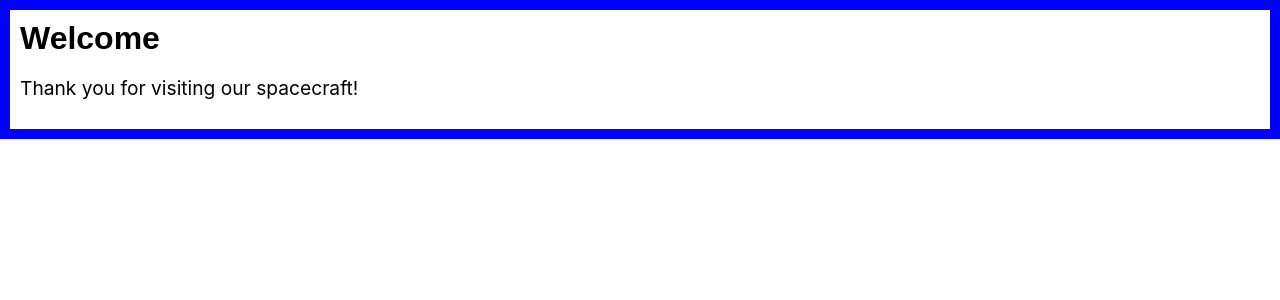
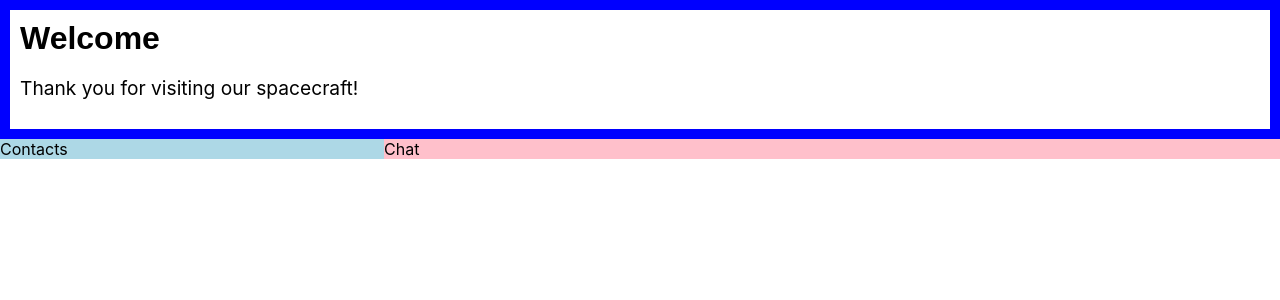
Before and after one commit to nicolasdupouy/codeTest_JavaScript, a React (Create React App) app in the folder React/my-app/: page / in a window 1280 px wide. Shown: the top 300 px of the page. Built offline with nearby package versions, Linux system fonts and the light colour scheme.

Commit message:
Test Composition vs Inheritance (Containment: Split childrens)

```diff
--- a/React/my-app/src/index.css
+++ b/React/my-app/src/index.css
@@ -43,3 +43,42 @@
 .Dialog-message {
   font-size: larger;
 }
+
+html,
+body,
+#root {
+  width: 100%;
+  height: 100%;
+}
+
+.SplitPane {
+  width: 100%;
+  height: 100%;
+}
+
+.SplitPane-left {
+  float: left;
+  width: 30%;
+  height: 100%;
+  background: lightblue;
+}
+
+.SplitPane-right {
+  float: left;
+  width: 70%;
+  height: 100%;
+  background: pink;
+}
+/*
+.Contacts {
+  width: 100%;
+  height: 100%;
+  background: lightblue;
+}
+
+.Chat {
+  width: 100%;
+  height: 100%;
+  background: pink;
+}
+*/
--- a/React/my-app/src/index.js
+++ b/React/my-app/src/index.js
@@ -27,7 +27,32 @@
     }
 }
 
+function SplitPane(props) {
+  return (
+    <div className="SplitPane">
+      <div className="SplitPane-left">
+        {props.left}
+      </div>
+      <div className="SplitPane-right">
+        {props.right}
+      </div>
+    </div>
+  );
+}
+
 ReactDOM.render(
-    <WelcomeDialog />,
+    <div>
+        <WelcomeDialog />
+        <SplitPane
+            left={
+                //<Contacts />
+                'Contacts'
+            }
+            right={
+                //<Chat />
+                'Chat'
+            }
+        />
+    </div>,
     document.getElementById('root')
 );
```
